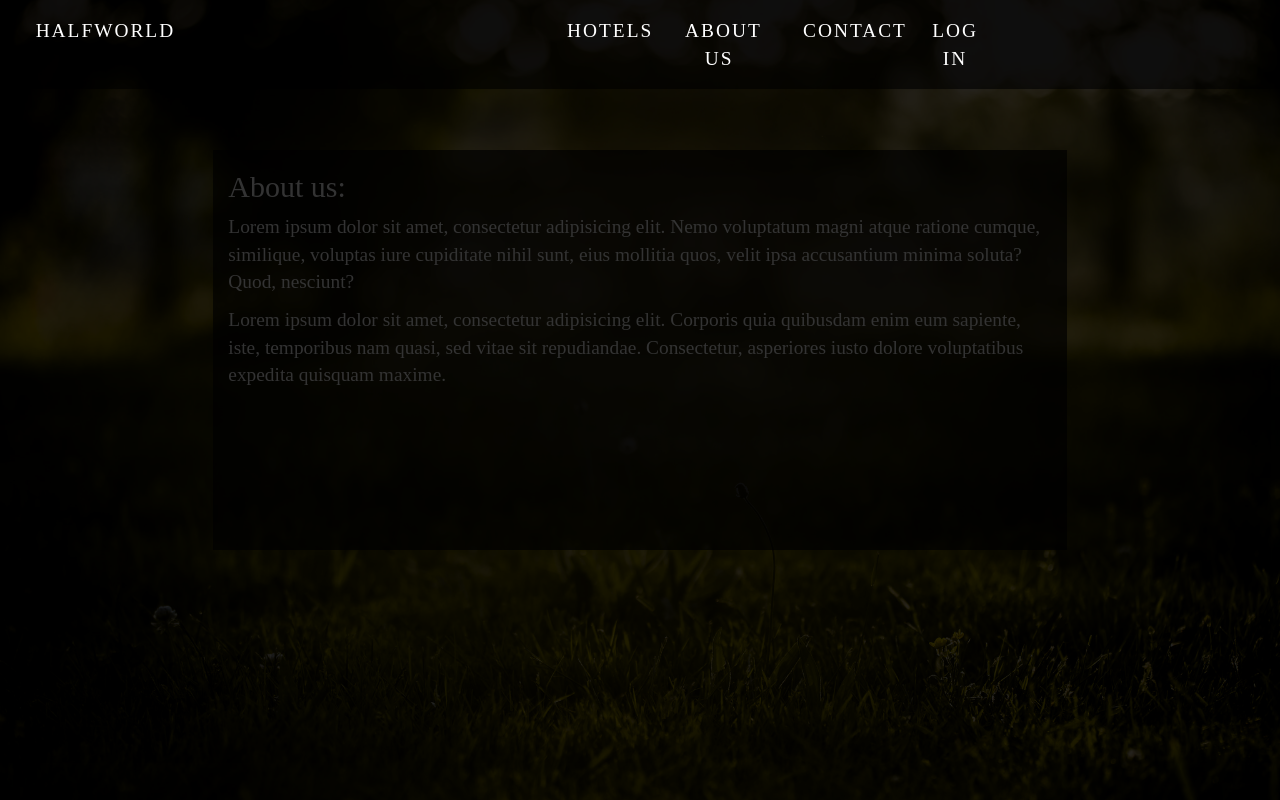
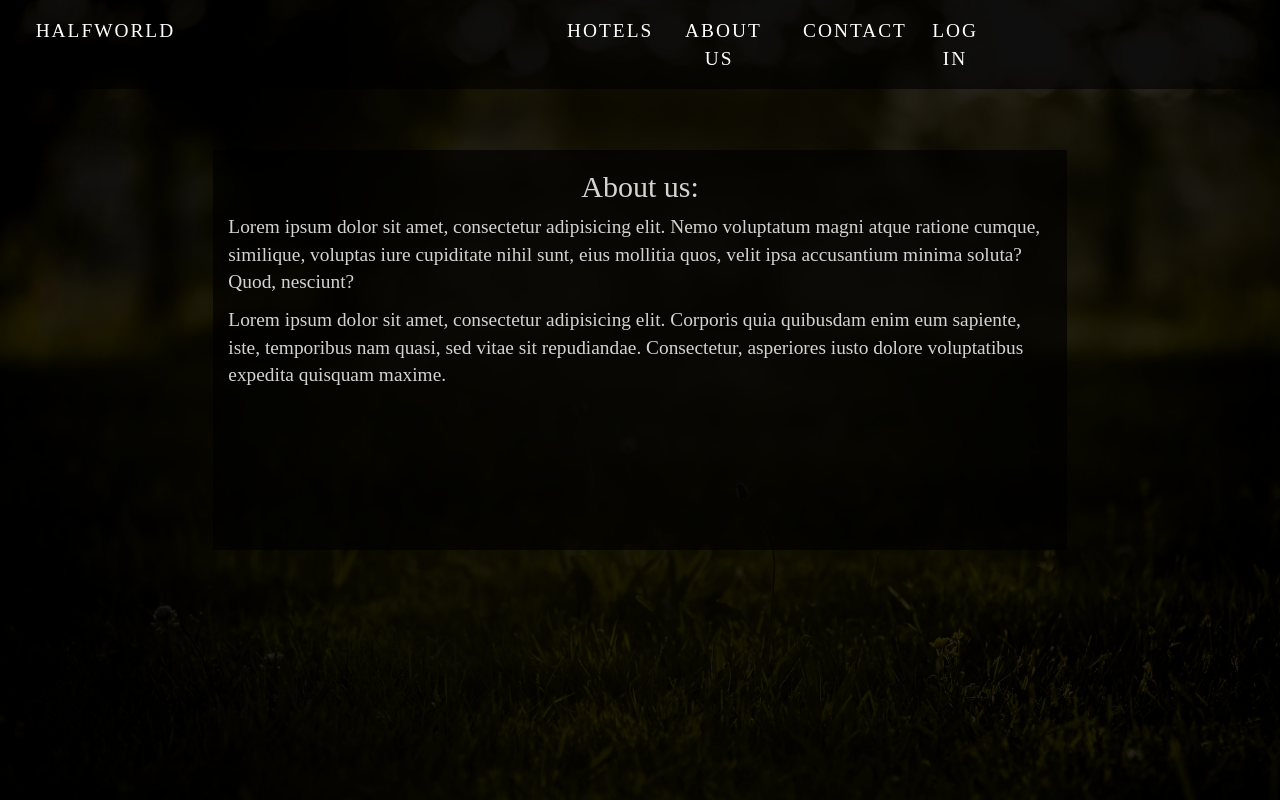
Before and after one commit to WhiteEnvy/halfworld, a PHP site: page /index.php/about-us in a window 1280 px wide. Run offline with PHP 8.4, Linux system fonts and the light colour scheme; data that the repository does not hold is empty.

```diff
--- a/css/about-us.css
+++ b/css/about-us.css
@@ -1,4 +1,9 @@
 .wrapper{
     min-height: 400px;
     background-color: rgba(0, 0, 0, 0.73);
+    color: #d3d3d3;
 }
+
+.wrapper h2{
+    text-align: center;
+}
```
